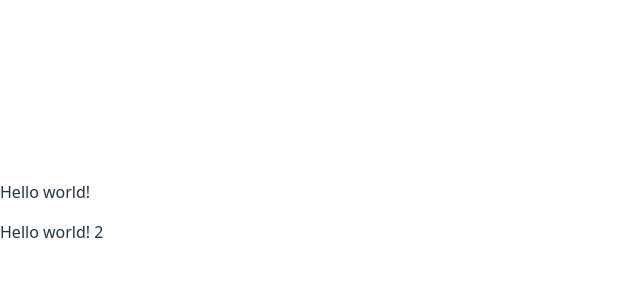
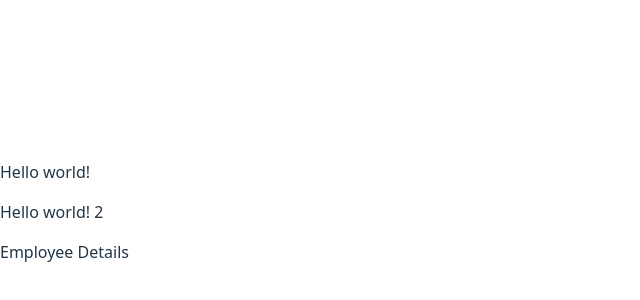
Before and after one commit to vamandeshmukh/deutsche-react-demo-august-2025, a React (Vite) app: page / in a window 1280 px wide. Shown: the part 188-488 px from the top of the page, without its empty margins (0-640 px from the left). Built offline with nearby package versions, Linux system fonts and the light colour scheme.

Commit message:
react-demo

```diff
--- a/src/App.jsx
+++ b/src/App.jsx
@@ -1,3 +1,4 @@
+import EmployeeDetails from "./components/Employee/EmployeeDetails";
 
 const App = () => {
 
@@ -5,6 +6,7 @@ const App = () => {
     <>
     <p>Hello world!</p>
     <p>Hello world! 2</p>
+    <EmployeeDetails ></EmployeeDetails>
     </>
   )
 
--- /dev/null
+++ b/src/components/Employee/EmployeeDetails.jsx
@@ -0,0 +1,10 @@
+
+const EmployeeDetails = () => {
+    return(
+        <>
+        <p>Employee Details</p>
+        </>
+    );
+};
+
+export default EmployeeDetails;
```
Also changed, not shown: src/components/Department/DepartmentDetails.jsx (added), src/services/departmentService.js (added), src/services/employeeService.js (added).
